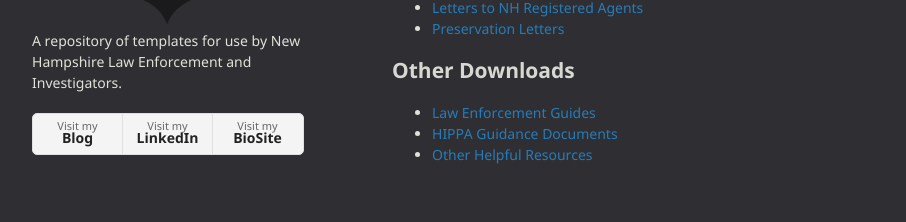
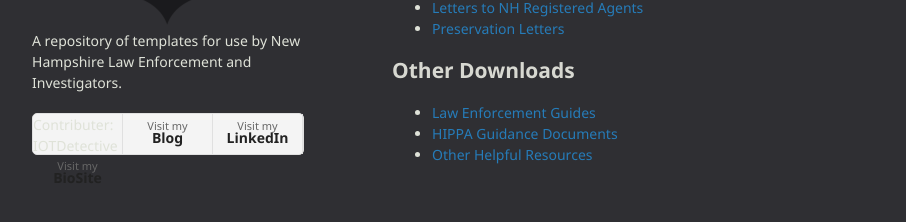
Before and after one commit to iotdetective/nhle-resources, a Jekyll site: the page built from index.md, in a window 1280 px wide. Shown: the part 363-585 px from the top of the page, without its empty margins (178-1084 px from the left). Built offline with Jekyll 4.4.1, drawn with Linux system fonts in a browser that asks for light colours; our own code applies the rules of GitHub Pages for plain Markdown files.

Commit message:
Update default.html

```diff
--- a/_layouts/default.html
+++ b/_layouts/default.html
@@ -25,6 +25,7 @@
 
         {% if site.show_downloads %}
         <ul class="downloads">
+          <li>Contributer: IOTDetective</li>
           <center>
             <li><a href="https://iotdetective.net">Visit my <strong>Blog</strong></a></li>
             <li><a href="https://linkedin.com/in/richard-theberge">Visit my <strong>LinkedIn</strong></a></li>
```
